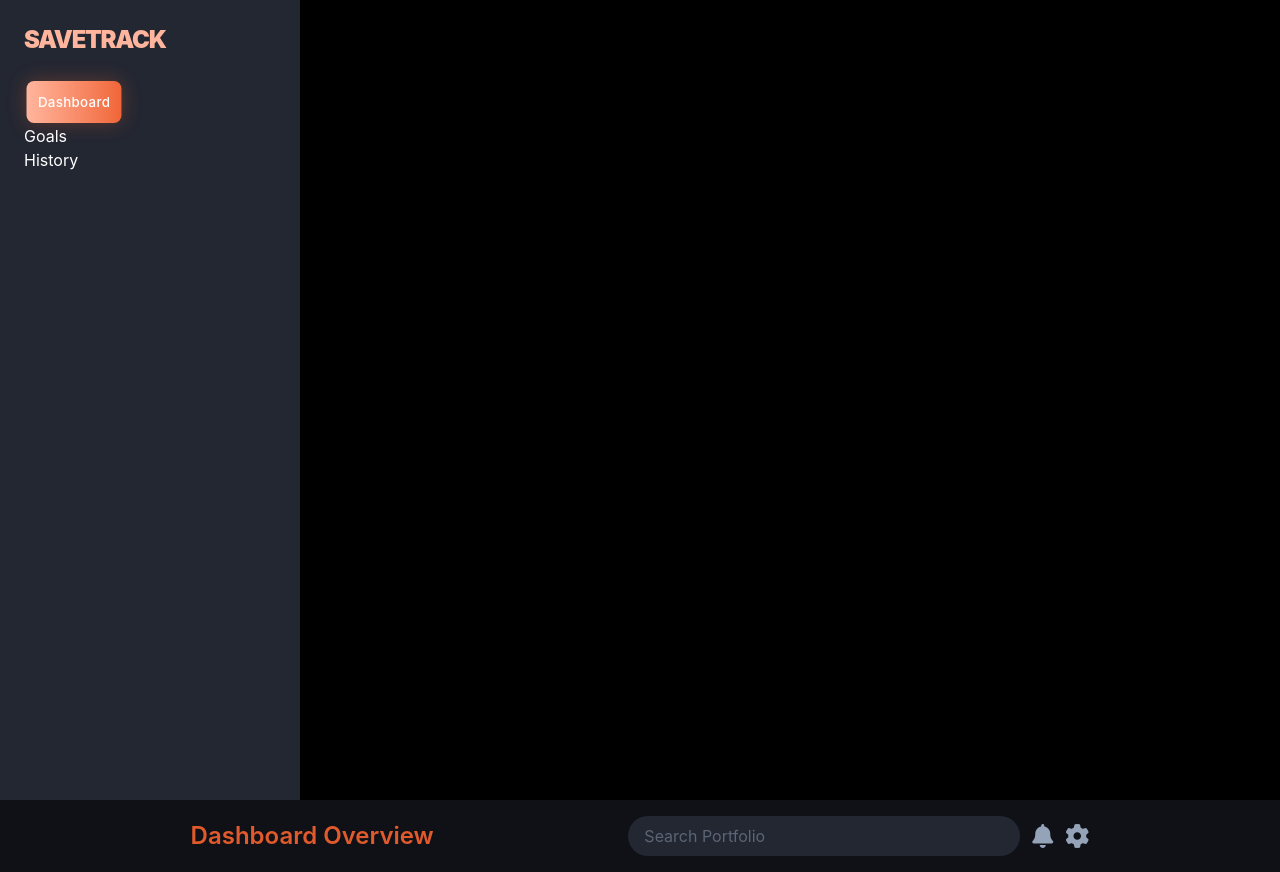
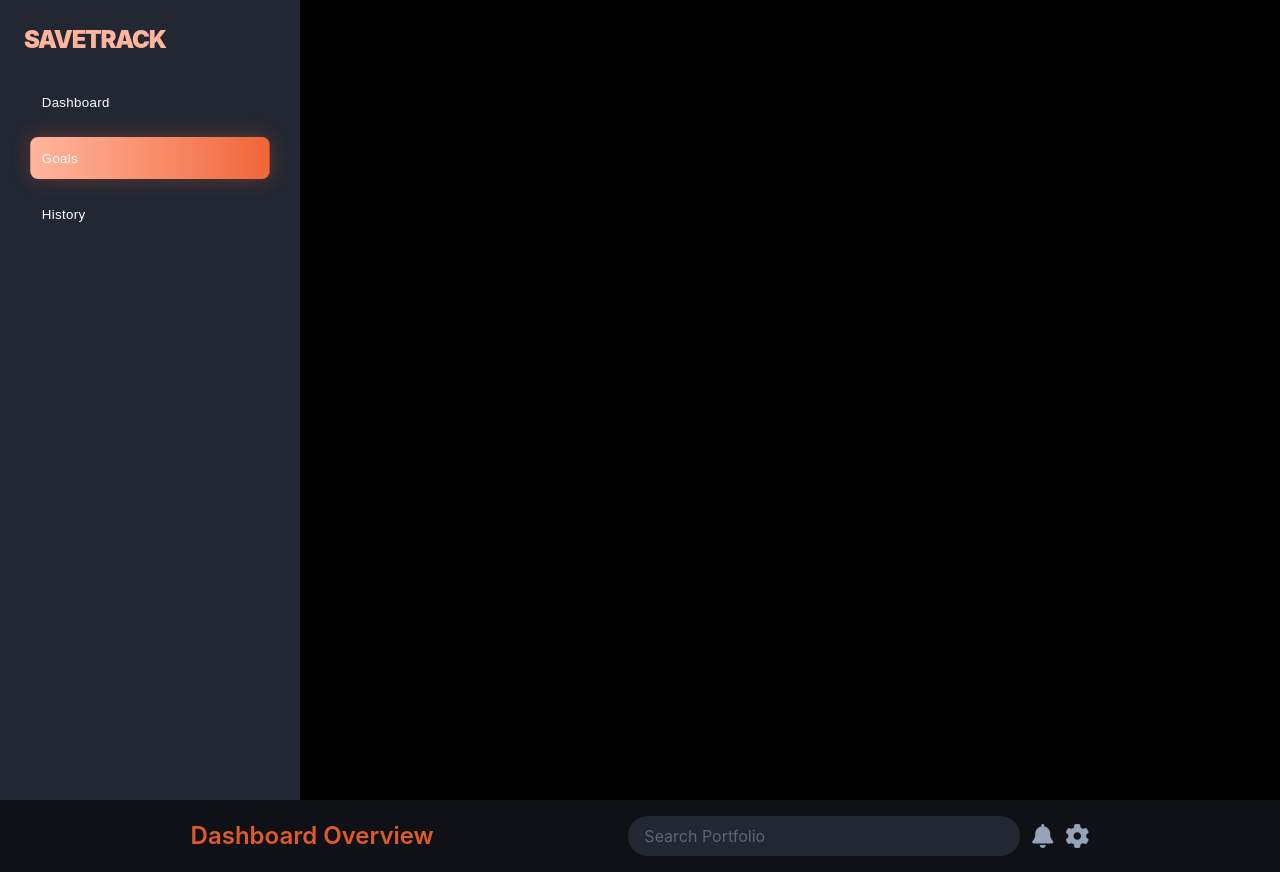
Before and after one commit to HarDexTech/savingsTracker, a React (Vite) app in the folder SaveTrack/: page / in a window 1280 px wide. Built offline with nearby package versions, Linux system fonts and the light colour scheme.

Commit message:
Refactor Dashboard to use Button component for improved code reusability and consistency

```diff
--- a/SaveTrack/src/components/ui/Button.jsx
+++ b/SaveTrack/src/components/ui/Button.jsx
@@ -0,0 +1,13 @@
+function Button(children) {
+  return (
+    (children.active === "true") ?
+    <button className="text-(--text-main) bg-linear-to-r from-[#ffb59d] to-[#f06536] rounded-lg shadow-[0_0_20px_rgba(240,101,54,0.3)] flex items-center space-x-3 p-3 font-['Arial'] font-medium text-sm tracking-wide transition-transform duration-200 scale-95 active:scale-90 cursor-pointer w-full">
+      {children.destination}
+    </button>
+    :
+    <button className="text-(--text-main) rounded-lg flex items-center space-x-3 p-3 font-['Arial'] font-medium text-sm tracking-wide transition-transform duration-200 scale-95 active:scale-90 cursor-pointer w-full hover:shadow-[0_0_25px_rgba(240,101,54,0.5)]">
+      {children.destination}
+    </button>
+  );
+}
+export default Button
--- a/SaveTrack/src/pages/Dashboard.jsx
+++ b/SaveTrack/src/pages/Dashboard.jsx
@@ -1,17 +1,16 @@
+import Button from "../components/ui/Button";
 function DashBoard() {
   return (
     <section className="bg-black h-dvh w-full">
       <aside className="p-6 sidebar h-dvh w-75 bg-(--bg-surface-elevated)">
-        <h1 class="text-2xl font-black text-[#ffb59d] uppercase tracking-tighter">
+        <h1 className="text-2xl font-black text-[#ffb59d] uppercase tracking-tighter">
           SaveTrack
         </h1>
 
-        <div className="btnContainer flex flex-col items-start py-6">
-          <button className="text-(--text-main) bg-linear-to-r from-[#ffb59d] to-[#f06536] rounded-lg shadow-[0_0_20px_rgba(240,101,54,0.3)] flex items-center space-x-3 p-3 font-['Inter'] font-medium text-sm tracking-wide transition-transform duration-200 scale-95 active:scale-90 cursor-pointer">
-            Dashboard
-          </button>
-          <button className="text-(--text-main)">Goals</button>
-          <button className="text-(--text-main)">History</button>
+        <div className="btnContainer flex flex-col items-start py-6 gap-3">
+          <Button destination="Dashboard" active="false"/>
+          <Button destination="Goals" active="true"/>
+          <Button destination="History" active="false"/>
         </div>
       </aside>
       <main></main>
@@ -26,8 +25,8 @@ function DashBoard() {
             placeholder="Search Portfolio"
             className="w-98 h-10 bg-(--bg-surface-elevated) rounded-full text-(--text-muted) px-4 outline-none"
           />
-          <i class="fas fa-bell text-(--text-muted) text-2xl"></i>
-          <i class="fas fa-cog text-(--text-muted) text-2xl"></i>
+          <i className="fas fa-bell text-(--text-muted) text-2xl"></i>
+          <i className="fas fa-cog text-(--text-muted) text-2xl"></i>
         </span>
       </header>
     </section>
```
